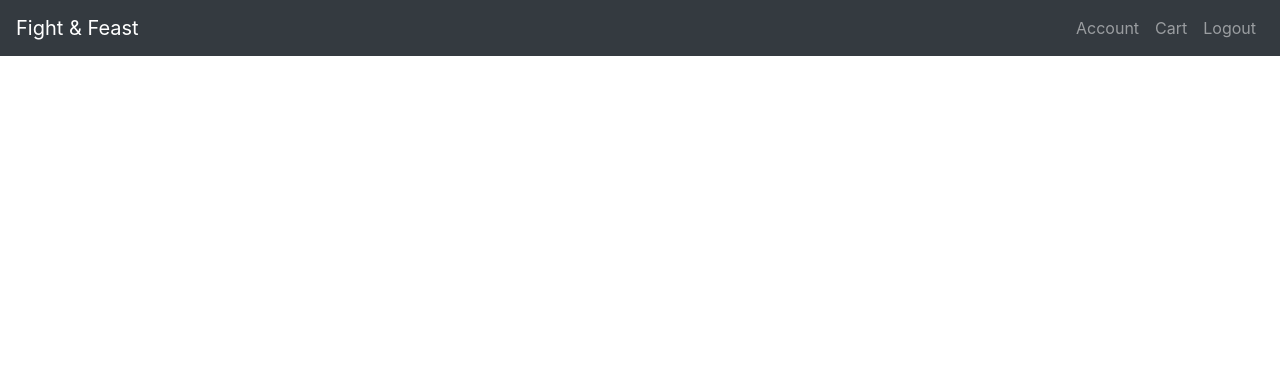
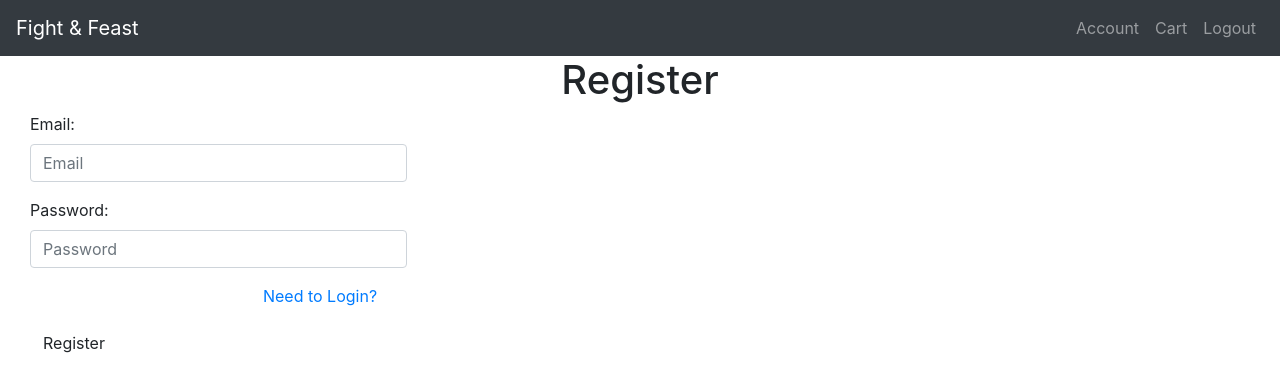
Before and after one commit to nss-evening-cohort-9/fightandfeast.ui, a React (Create React App) app: page /register in a window 1280 px wide. Before the commit this address led to /. Shown: the top 392 px of the page. Built offline with nearby package versions, Linux system fonts and the light colour scheme; no server answers.

Commit message:
updated firebase login and credentials with token

```diff
--- a/src/App/App.js
+++ b/src/App/App.js
@@ -7,7 +7,9 @@ import {
 } from 'react-router-dom';
 import firebase from 'firebase/app';
 import Home from '../Components/Home/Home';
+import Auth from '../Components/Auth/Auth';
 import Navbar from '../Components/MyNavbar/MyNavbar';
+import Register from '../Components/Register/Register';
 import fbConnection from '../Helpers/fbConnection';
 
 import './App.scss';
@@ -15,18 +17,28 @@ import ProductCard from '../Components/ProductCard/ProductCard';
 
 fbConnection();
 
-const PublicRoute = ({ component: Component, authenticated, ...rest }) => {
-  const routeChecker = (props) => (<Component {...props } {...rest} />);
-  return <Route render={(props) => routeChecker(props)} />;
-};
+const PublicRoute = ({ component: Component, authenticated, ...rest }) => (
+  // const routeChecker = (props) => (<Component {...props } {...rest} />);
+  <Route {...rest} render={(props) => (authenticated === false ? (
+    <Component {...props} />
+  ) : (
+    <Redirect to={{ pathname: '/home', state: { from: props.location } }} />
+  ))} />);
 
-const PrivateRoute = ({ component: Component, authenticated, ...rest }) => {
-  const routeChecker = (props) => (authenticated === true
-    ? (<Component {...props} {...rest} />)
-    : (<Redirect to={{ pathname: '/login', state: { from: props.location } }} />)
-  );
-  return <Route render={(props) => routeChecker(props)} />;
-};
+const PrivateRoute = ({ component: Component, authenticated, ...rest }) => (
+    <Route
+      {...rest}
+      render={(props) => (authenticated === true ? (
+          <Component {...props} />
+      ) : (
+          <Redirect
+            to={{ pathname: '/register', state: { from: props.location } }}
+          />
+      ))
+      }
+    />
+);
+
 
 class App extends React.Component {
   state = {
@@ -34,17 +46,23 @@ class App extends React.Component {
   }
 
   componentDidMount() {
-    this.removeListener = firebase.auth().onAuthStateChanged((user) => {
-      if (user) {
-        this.setState({ authenticated: true });
-      } else {
-        this.setState({ authenticated: false });
-      }
-    });
+    this.removeListener = firebase.auth().onAuthStateChanged(this.authUser);
   }
 
   componentWillUnmount() {
     this.removeListener();
+  }
+
+  authUser = (user) => {
+    if (user) {
+      this.setState({ authenticated: true });
+    } else {
+      this.setState({ authenticated: false });
+    }
+  }
+
+  logout = () => {
+    this.setState({ authenticated: false });
   }
 
   render() {
@@ -56,9 +74,11 @@ class App extends React.Component {
           <React.Fragment>
             <Navbar authenticated={authenticated}/>
               <Switch>
-                <PublicRoute path='/home' component={Home} authenticated={this.state.authenticated} />
+                <PublicRoute path='/register' component={Register} authenticated={this.state.authenticated} />
+                <PublicRoute path='/auth' component={Auth} authenticated={this.state.authenticated} />
+                <PrivateRoute path='/home' component={Home} authenticated={this.state.authenticated} />
                 <PrivateRoute path='/products' component={ProductCard} authenticated={this.state.authenticated} />
-                <Redirect from="*" to="/" />
+                <Redirect from="*" to="/home" />
               </Switch>
           </React.Fragment>
         </BrowserRouter>
--- a/src/Components/Auth/Auth.js
+++ b/src/Components/Auth/Auth.js
@@ -1,22 +1,21 @@
 import React from 'react';
-import { Link } from 'react-router-dom';
 import authRequests from '../../Helpers/Validation/Validation';
 
 import './Auth.scss';
 
 class Auth extends React.Component {
   loginClickEvent = (e) => {
+    e.preventDefault();
     const { user } = this.state;
-    e.preventDefault();
     authRequests.loginUser(user)
-      .then(() => { this.props.history.push('/products'); })
+      .then(() => { this.props.history.push('/home'); })
       .catch((error) => { console.error('problem with login'); });
   }
 
   render() {
     return (
         <div className="Auth">
-          <button className="btn btn-danger" onClick={this.loginClickEvent}>Login with Google</button>
+          <button className="btn btn-danger" onClick={this.loginClickEvent}>Login</button>
         </div>
     );
   }
--- a/src/Components/Home/Home.js
+++ b/src/Components/Home/Home.js
@@ -3,7 +3,6 @@ import React from 'react';
 import getLatestProducts from '../../Helpers/Data/ProductsData';
 
 import ProductCard from '../ProductCard/ProductCard';
-import Auth from '../Auth/Auth';
 
 import './Home.scss';
 
@@ -45,7 +44,6 @@ class Home extends React.Component {
             {latestProducts ? printLatestProducts : ''}
           </div>
         </div>
-        <div className="loginDiv"><Auth /></div>
       </div>
     );
   }
--- /dev/null
+++ b/src/Components/Register/Register.js
@@ -0,0 +1,100 @@
+import React from 'react';
+import { Link } from 'react-router-dom';
+
+import authRequests from '../../Helpers/Validation/Validation';
+
+
+class Register extends React.Component {
+  state = {
+    user: {
+      email: '',
+      password: '',
+    },
+  };
+
+  registerClickEvent = (e) => {
+    const { user } = this.state;
+    e.preventDefault();
+    authRequests
+      .registerUser(user)
+      .then(() => {
+        this.props.history.push('/home');
+      })
+      .catch((error) => {
+        console.error('Registration error', error);
+      });
+  };
+
+  emailChange = (e) => {
+    const tempUser = { ...this.state.user };
+    tempUser.email = e.target.value;
+    this.setState({ user: tempUser });
+  };
+
+  passwordChange = (e) => {
+    const tempUser = { ...this.state.user };
+    tempUser.password = e.target.value;
+    this.setState({ user: tempUser });
+  };
+
+  render() {
+    const { user } = this.state;
+    return (
+      <div className="Register">
+        <div id="login-form">
+          <h1 className="text-center">Register</h1>
+          <form className="form-horizontal col-sm-6 col-sm-offset-3">
+            <div className="form-group">
+              <label htmlFor="inputEmail" className="col-sm-4 control-label">
+                Email:
+              </label>
+              <div className="col-sm-8">
+                <input
+                  type="email"
+                  className="form-control"
+                  id="inputEmail"
+                  placeholder="Email"
+                  value={user.email}
+                  onChange={this.emailChange}
+                />
+              </div>
+            </div>
+            <div className="form-group">
+              <label htmlFor="inputPassword" className="col-sm-4 control-label">
+                Password:
+              </label>
+              <div className="col-sm-8">
+                <input
+                  type="password"
+                  className="form-control"
+                  id="inputPassword"
+                  placeholder="Password"
+                  value={user.password}
+                  onChange={this.passwordChange}
+                />
+              </div>
+            </div>
+            <div className="form-group">
+              <div className="col-sm-12 text-center">
+                <Link to="/login">Need to Login?</Link>
+              </div>
+            </div>
+            <div className="form-group">
+              <div className="col-sm-12">
+                <button
+                  type="submit"
+                  className="btn btn-default col-xs-12"
+                  onClick={this.registerClickEvent}
+                >
+                  Register
+                </button>
+              </div>
+            </div>
+          </form>
+        </div>
+      </div>
+    );
+  }
+}
+
+export default Register;
--- a/src/Helpers/Validation/Validation.js
+++ b/src/Helpers/Validation/Validation.js
@@ -1,9 +1,6 @@
 /* eslint-disable max-len */
 import firebase from 'firebase';
 import axios from 'axios';
-// import {
-//   createConfigItem,
-// } from '@babel/core';
 
 const baseUrl = 'https://localhost:44347/api';
 
@@ -12,7 +9,6 @@ axios.interceptors.request.use((request) => {
   if (token != null) {
     request.headers.Authorization = `Bearer ${token}`;
   }
-
   return request;
 }, (err) => Promise.reject(err));
 
@@ -24,12 +20,7 @@ const registerUser = (user) => firebase.auth().createUserWithEmailAndPassword(us
     .then(() => axios.post(`${baseUrl}/users`, userInfo));
 });
 
-// const loginUser = (user) => firebase.auth().signInWithEmailAndPassword(user.email, user.password).then((cred) => {
-//   cred.user.getIdToken()
-//     .then((token) => sessionStorage.setItem('token', token));
-// });
-
-const loginUser = (user) => firebase.auth().signInWithPopup(user).then((cred) => {
+const loginUser = (user) => firebase.auth().signInWithEmailAndPassword(user.email, user.password).then((cred) => {
   cred.user.getIdToken()
     .then((token) => sessionStorage.setItem('token', token));
 });
```
